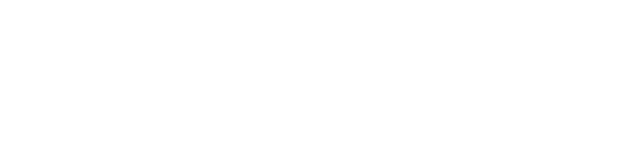
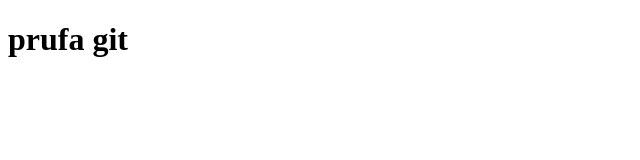
Before and after one commit to Treborralj/Hopverkefni1_vefforritun, a plain HTML site: page index.html in a window 1280 px wide. Shown: the whole page, without its empty margins (0-640 px from the left). Drawn offline with Linux system fonts and the light colour scheme.

Commit message:
prufa git branch

```diff
--- a/index.html
+++ b/index.html
@@ -6,6 +6,6 @@
     <title>Homepage</title>
   </head>
   <body>
-
+    <h1>prufa git</h1>
   </body>
 </html>
```
